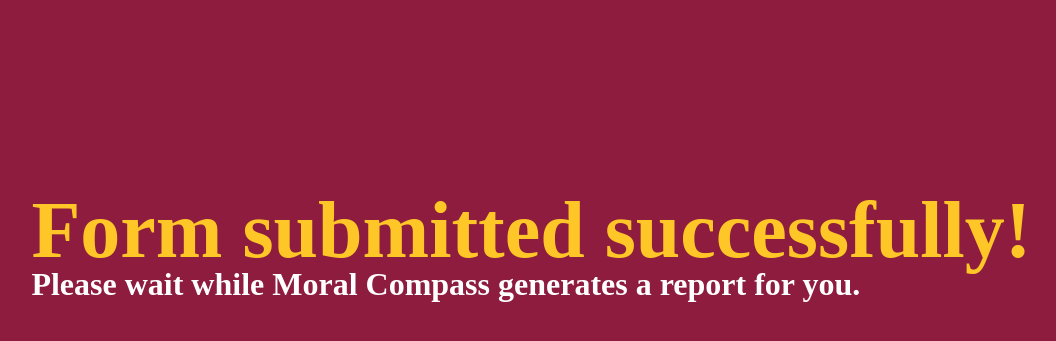
After one commit to g-aditi/moral-compass, a Flask app: template templates/submit_success.html in a window 1280 px wide. The commit adds this page. Shown: the part 135-476 px from the top of the page, without its empty margins (79-1135 px from the left). Run offline with Flask 3, Linux system fonts and the light colour scheme; the template is opened without the code that fills it, so the values that code supplies are empty.

Commit message:
Added template for form submission page

```diff
--- a/app.py
+++ b/app.py
@@ -14,7 +14,7 @@
         form_text.append(request.form.get(f'step{i}-text'))
 
     result = get_form_inputs(form_text)
-    return "Form submitted successfully!"
+    return render_template('submit_success.html')
 
 if __name__ == '__main__':
     app.run(debug=True)
--- /dev/null
+++ b/static/css/submit_success.css
@@ -0,0 +1,19 @@
+body {
+    background-color: #8d1c3f;
+}
+
+h1 {
+    color: #ffc627;
+    font-size: 10vh;
+}
+
+h2 {
+    color: #fff;
+    font-size: 4vh;
+    margin-top: -8vh;
+}
+
+.submit-pg-txt {
+    margin-left: 8vw;
+    margin-top: 40vh;
+}
--- a/templates/form.html
+++ b/templates/form.html
@@ -3,7 +3,7 @@
 <head>
     <meta charset="UTF-8">
     <meta name="viewport" content="width=device-width, initial-scale=1.0">
-    <title>Document</title>
+    <title>Moral Compass</title>
     <link rel="stylesheet" href="../static/css/form.css">
 </head>
 <body>
--- /dev/null
+++ b/templates/submit_success.html
@@ -0,0 +1,15 @@
+<!DOCTYPE html>
+<html lang="en">
+<head>
+    <meta charset="UTF-8">
+    <meta name="viewport" content="width=device-width, initial-scale=1.0">
+    <title>Submit</title>
+    <link rel="stylesheet" href="../static/css/submit_success.css">
+</head>
+<body>
+    <div class="submit-pg-txt">
+        <h1>Form submitted successfully!</h1>
+        <h2>Please wait while Moral Compass generates a report for you.</h2>
+    </div>
+</body>
+</html>
```
